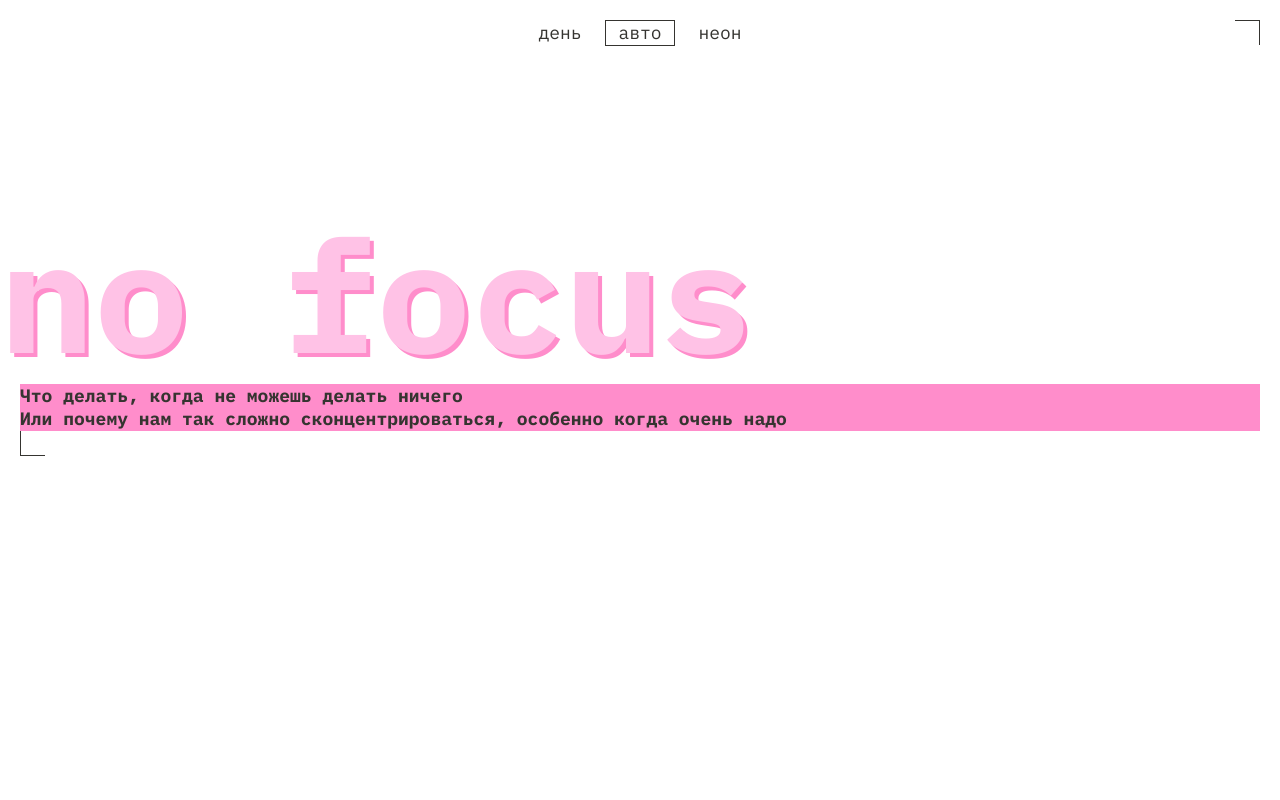
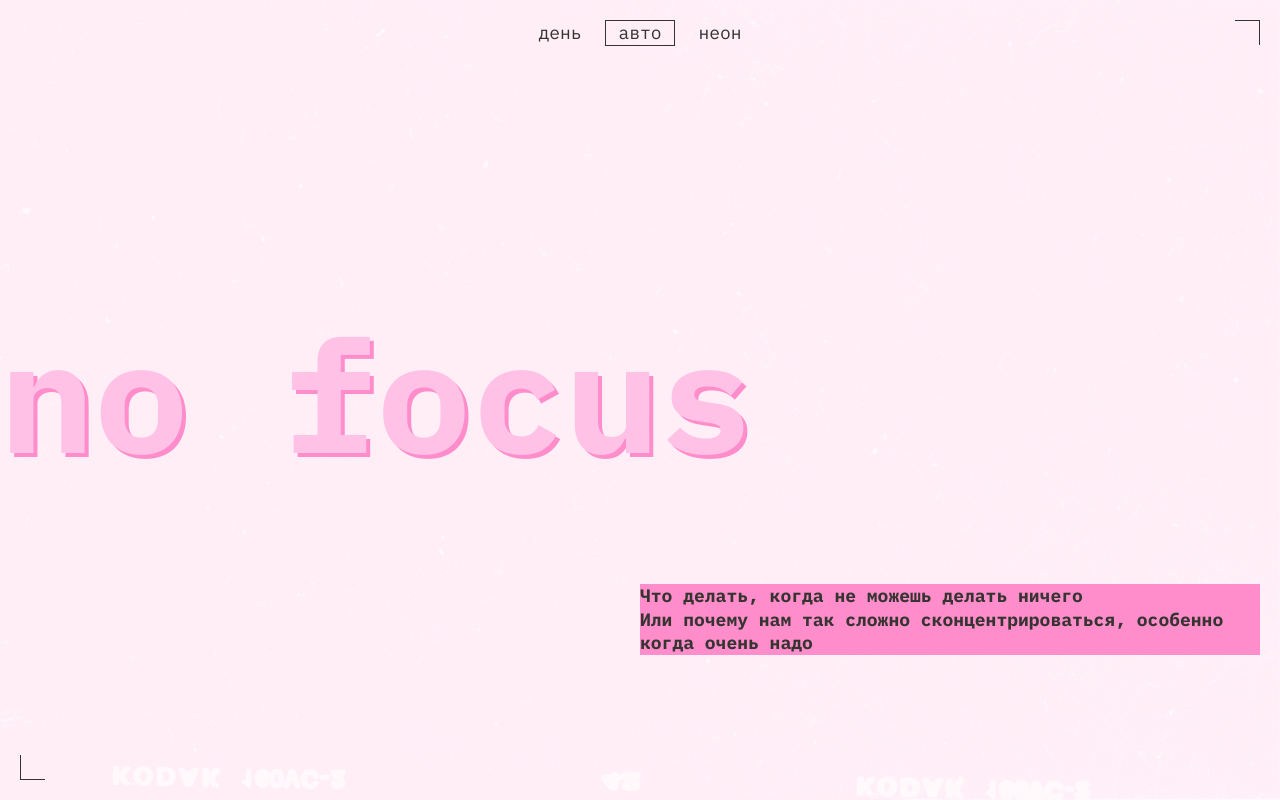
Before and after one commit to milovmv/slozhno-sosredotochitsya-fd, a plain HTML site: page index.html in a window 1280 px wide. Shown: the top 800 px of the page. Drawn offline with Linux system fonts and the light colour scheme.

Commit message:
first try

```diff
--- a/styles/style.css
+++ b/styles/style.css
@@ -1,15 +1,15 @@
 /* Основные стили проекта. Это стили для темы, которую вы верстаете первой. */
 
-/*.page {
+.page {
   background-image: var(--background-image-url);
   background-position: center;
   background-size: cover;
   background-repeat: no-repeat;
   background-attachment: fixed;
-}*/
+}
 
 .header {
-  /*display: grid;
+  display: grid;
   align-content: space-between;
   /*row-gap: var(--header-min-rowgap);*/
   padding: var(--main-inline-padding);
@@ -178,7 +178,7 @@ footer {
   justify-self: center;
 }
 
-@media (width >= 512px) {
+@media (width >= 768px) {
   :root {
     --main-inline-padding: 20px;
     --margin-between-sections: 60px;
@@ -264,7 +264,7 @@ footer {
   }
 }
 
-@media (width >= 683px) {
+@media (width >= 1024px) {
   :root {
     --header-min-rowgap: 89px;
     --header-first-element-margin-top: 0;
```
